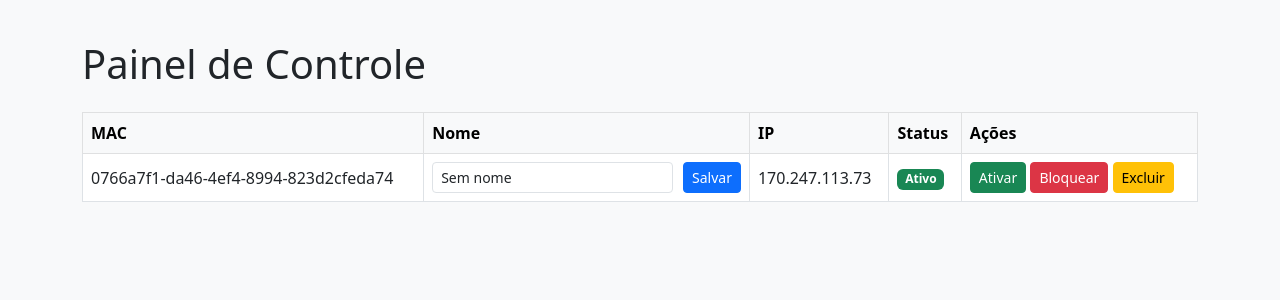
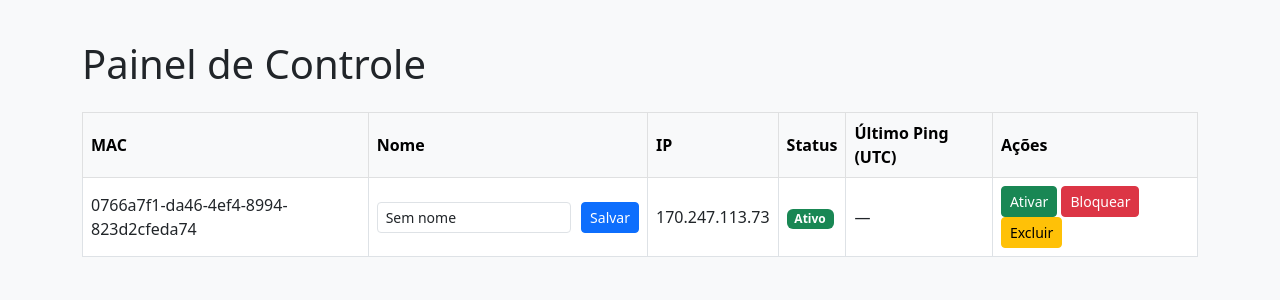
Before and after one commit to blackingbrbr23/painel-controlle, a Flask app: page / in a window 1280 px wide. Shown: the top 300 px of the page. Run offline with Flask 3, Linux system fonts and the light colour scheme.

Commit message:
Update index.html

```diff
--- a/templates/index.html
+++ b/templates/index.html
@@ -22,6 +22,7 @@
           <th>Nome</th>
           <th>IP</th>
           <th>Status</th>
+          <th>Último Ping (UTC)</th>
           <th>Ações</th>
         </tr>
       </thead>
@@ -44,6 +45,9 @@
             {% endif %}
           </td>
           <td>
+            {{ data.last_seen or '—' }}
+          </td>
+          <td>
             <form action="/set/{{ mac }}/ACTIVE" method="post" style="display:inline">
               <button type="submit" class="btn btn-success btn-sm">Ativar</button>
             </form>
```
